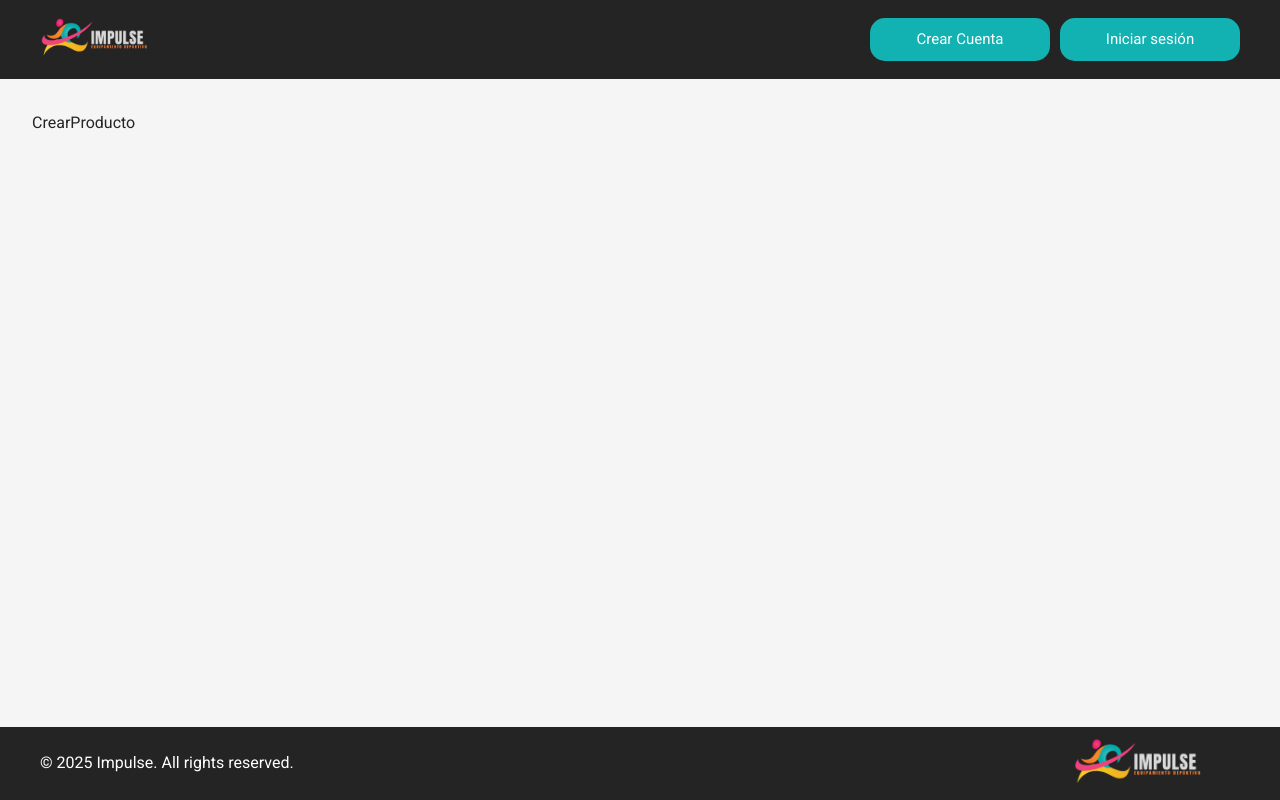
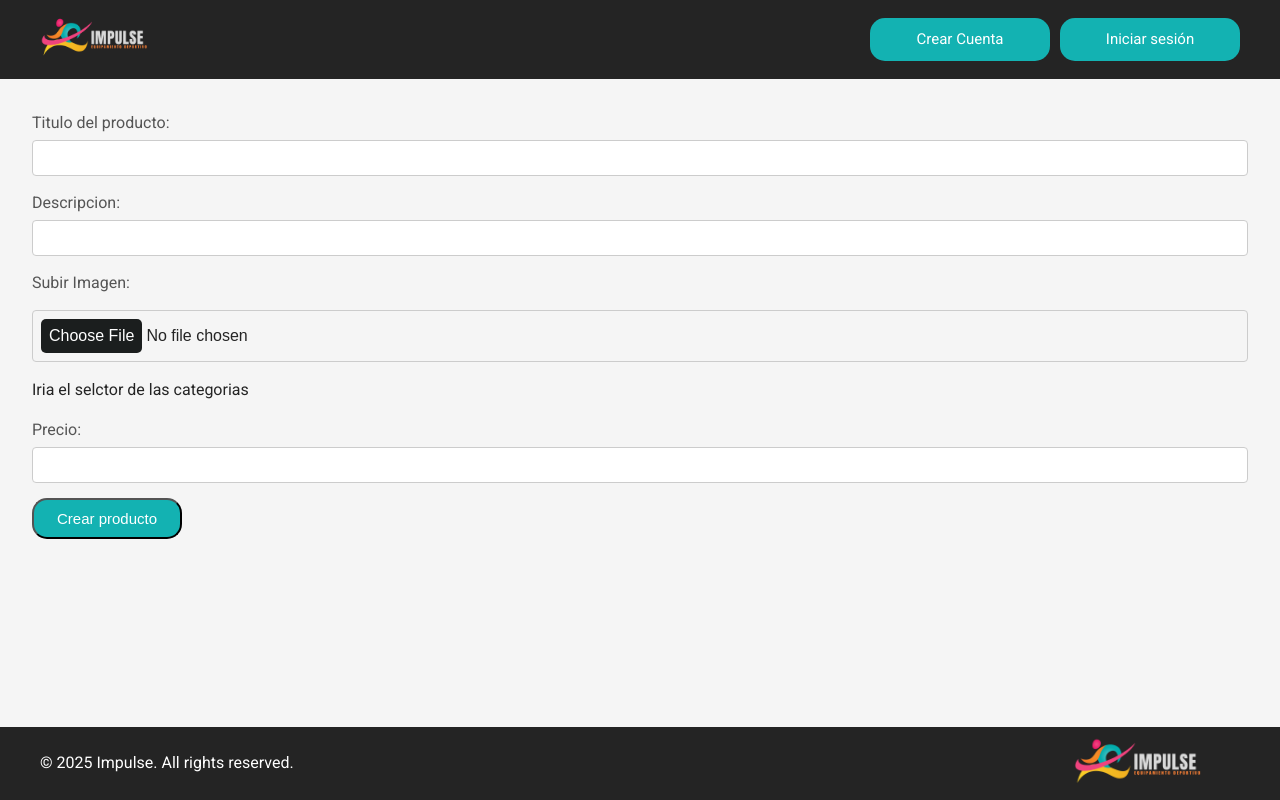
Before and after one commit to OmarBojorquez93/ProyectoIntegradorE5-C3, a React (Vite) app in the folder FrontEnd/: page /panelAdmin/crear-producto in a window 1280 px wide. Built offline with nearby package versions, Linux system fonts and the light colour scheme.

Commit message:
Se creo formulario subir producto

```diff
--- /dev/null
+++ b/FrontEnd/src/Components/Crear-Producto/AgregarProducto.jsx
@@ -0,0 +1,43 @@
+import { useState } from "react";
+import FormInput from "../utils/FormInput";
+import ImageUploader from "../utils/Imageuploader";
+
+const AgregarProducto = () => {
+  const [selectedImage, setSelectedImage] = useState(null);
+
+  return (
+    <form>
+      <FormInput
+        label={"Titulo del producto"}
+        type={"text"}
+        name={"producto"}
+        value={""}
+        onChange={""}
+        errors={""}
+      />
+      <FormInput
+        label={"Descripcion"}
+        type={"text"}
+        name={"descripcion"}
+        value={""}
+        onChange={""}
+        errors={""}
+      />
+      <ImageUploader onImageUpload={(file) => setSelectedImage(file)} />
+
+      <p>Iria el selctor de las categorias</p>
+      <FormInput
+        label={"Precio"}
+        type={"number"}
+        name={"precio"}
+        value={""}
+        onChange={""}
+        errors={""}
+      />
+
+      <button>Crear producto</button>
+    </form>
+  );
+};
+
+export default AgregarProducto;
--- /dev/null
+++ b/FrontEnd/src/Components/utils/ImageUploader.css
@@ -0,0 +1,29 @@
+.image-uploader {
+  display: flex;
+  flex-direction: column;
+  gap: 10px;
+}
+
+.preview {
+  width: 100px;
+  height: auto;
+  margin-top: 10px;
+}
+
+.error {
+  color: red;
+  font-size: 12px;
+}
+
+input[type="file"]::file-selector-button {
+  background-color: #1b1e1e;
+  color: white;
+  border: none;
+  padding: 8px;
+  border-radius: 5px;
+  cursor: pointer;
+}
+
+input[type="file"]::file-selector-button:hover {
+  background-color: #03adad;
+}
--- /dev/null
+++ b/FrontEnd/src/Components/utils/ImageUploader.jsx
@@ -0,0 +1,43 @@
+import { useState } from "react";
+import "./ImageUploader.css";
+
+const ImageUploader = ({ onImageUpload }) => {
+  const [imagePreview, setImagePreview] = useState(null);
+  const [error, setError] = useState("");
+
+  const handleImageChange = (event) => {
+    const file = event.target.files[0];
+    if (file) {
+      // Validar formato
+      const validFormats = ["image/jpeg", "image/png", "image/gif"];
+      if (!validFormats.includes(file.type)) {
+        setError("Formato no válido. Solo JPG, PNG y GIF.");
+        return;
+      }
+
+      // Crear vista previa
+      const reader = new FileReader();
+      reader.onloadend = () => {
+        setImagePreview(reader.result);
+        setError("");
+        if (onImageUpload) {
+          onImageUpload(file);
+        }
+      };
+      reader.readAsDataURL(file);
+    }
+  };
+
+  return (
+    <div className="image-uploader">
+      <label>Subir Imagen:</label>
+      <input type="file" accept="image/*" onChange={handleImageChange} />
+      {error && <span className="error">{error}</span>}
+      {imagePreview && (
+        <img src={imagePreview} alt="Vista previa" className="preview" />
+      )}
+    </div>
+  );
+};
+
+export default ImageUploader;
--- a/FrontEnd/src/Routes/CrearProducto.jsx
+++ b/FrontEnd/src/Routes/CrearProducto.jsx
@@ -1,5 +1,7 @@
+import AgregarProducto from "../Components/Crear-Producto/AgregarProducto";
+
 const CrearProducto = () => {
-  return <div>CrearProducto</div>;
+  return <AgregarProducto />;
 };
 
 export default CrearProducto;
```
